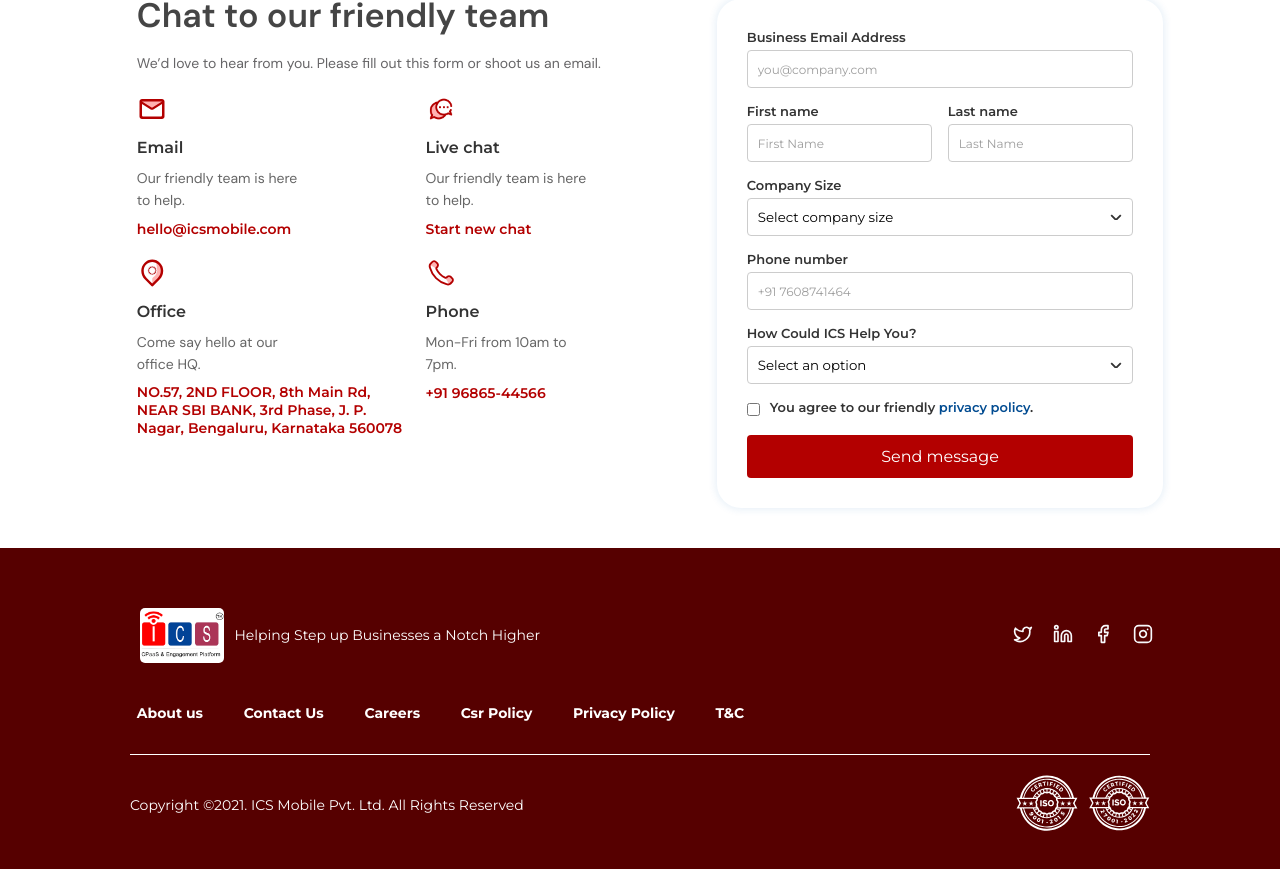
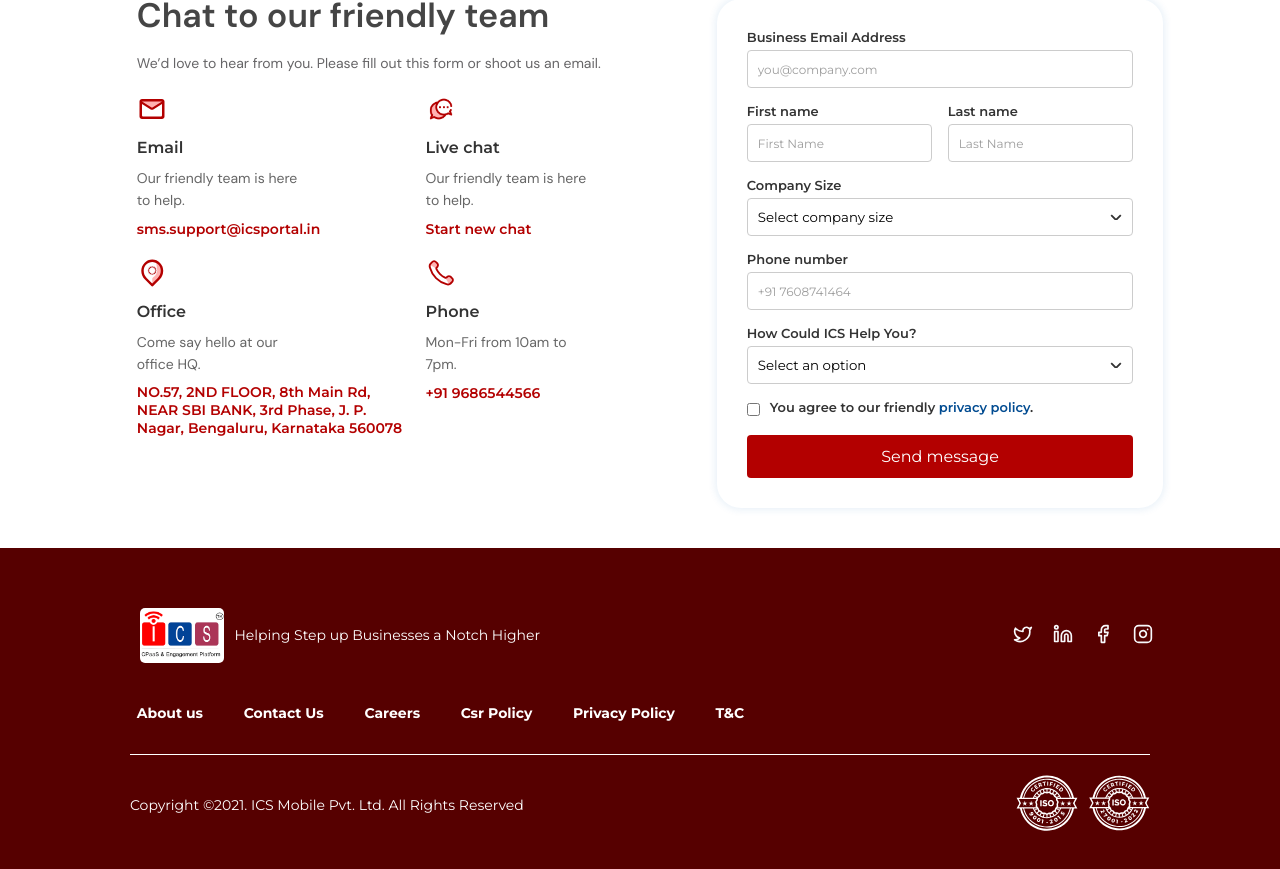
Before and after one commit to bknath/ICS_Mobile, a React (Vite) app: page / in a window 1280 px wide. Shown: the part 4600-5469 px from the top of the page. Built offline with nearby package versions, Linux system fonts and the light colour scheme; no server answers.

Commit message:
added facebook sign up page

```diff
--- a/src/App.jsx
+++ b/src/App.jsx
@@ -23,6 +23,7 @@ import Privacy from './pages/footerlinkpage/Privacy'
 import TermsCondition from './pages/footerlinkpage/TermsCondition'
 import Demomodule from './pages/Demopage/Demomodule'
 import Blogsinglepage from './pages/BlogsPage/Blogsinglepage'
+import FbSignup from './pages/Fbsignuppage/FbSignup'
 const App = () => {
     return (
         <div>
@@ -32,6 +33,7 @@ const App = () => {
                 <Route path='/customer' element={<CustomerengagementPage />} />
                 <Route path='/whatsapp' element={<ApiwhatsappPage />} />
                 <Route path='/contact-us' element={<Contactuspage />} />
+                <Route path='/fb-signup' element={<FbSignup/>}/>
                 <Route path='/smsgateway' element={<SMSgatewaypage />} />
                 <Route path='/rcspage' element={<Rcstestpage />} />
                 <Route path='/aboutus' element={<AboutusPage />} />
--- a/src/components/Formsection/Formsection.jsx
+++ b/src/components/Formsection/Formsection.jsx
@@ -95,7 +95,7 @@ const Formsection = () => {
                             <div>
                                 <h3>Email</h3>
                                 <p>Our friendly team is here <br /> to help.</p>
-                                <a href="mailto:hello@icsmobile.com">hello@icsmobile.com</a>
+                                <a href="mailto:sms.support@icsportal.in">sms.support@icsportal.in</a>
                             </div>
                         </div>
                         <div className="contact-item">
@@ -119,7 +119,7 @@ const Formsection = () => {
                             <div>
                                 <h3>Phone</h3>
                                 <p>Mon-Fri from 10am to <br /> 7pm.</p>
-                                <a href="tel:+919686544566">+91 96865-44566</a>
+                                <a href="tel:+919686544566">+91 9686544566</a>
                             </div>
                         </div>
                     </div>
--- a/src/pages/Contactuspage/Contactus.jsx
+++ b/src/pages/Contactuspage/Contactus.jsx
@@ -1,6 +1,7 @@
 import React, { useState, useEffect } from 'react';
 import './Contactus.css';
 import { assets } from '../../assets/assets';
+import { Link } from 'react-router-dom';
 
 const Contactus = () => {
     const [formData, setFormData] = useState({
@@ -97,6 +98,7 @@ const Contactus = () => {
                         <p style={{ paddingBottom: '5px', color: '#b30000' }}>Contact us</p>
                         <h2>How May We<br /> Assist You?</h2>
                         <p>ICS is a trusted CPaaS communication partner for Enterprises. We aim to provide solutions that not only fulfill your demands but also surpass your expectations. We're here to help you find it, no matter what you're looking for.</p>
+                        <span style={{display:'flex', fontSize:'15px'}}><Link to='/fb-signup'>Click here</Link><p>&nbsp; for Facebook Signup</p></span>
                     </div>
                     <div className="contactusimage">
                         <img src={assets.contactusimage} alt="Contact Us" />
@@ -270,8 +272,8 @@ const Contactus = () => {
                                 <div className="location-info">
                                     <h3>Call us or Chat</h3>
                                     <p>Mon-Fri from 8am to 5pm.</p>
-                                    <p>+1 (555) 000-0000</p>
-                                    <p><a href="mailto:support@untitledui.com">support@untitledui.com</a></p>
+                                    <a style={{fontSize:'14px'}} href="tel:+919686544566">+91 9686544566</a>
+                                    <p><a href="mailto:sms.support@icsportal.in">sms.support@icsportal.in</a></p>
                                 </div>
                             </div>
                             <div className="location-maps">
--- /dev/null
+++ b/src/pages/Fbsignuppage/FbSignup.jsx
@@ -0,0 +1,11 @@
+import React from 'react'
+
+const FbSignup = () => {
+  return (
+    <div>
+      <iframe  src='https://pinnacle.in/embedded-signup/fb-signup.php?token=vyjcZhyIjwJLA1qRAYieQssbATbusKfdK9%2FzVrSpRGMwjmT5TpTUaJFU1qNQWB4o&app_id=%2Fnp7HDMCJ39Z%2FFrs8M5pkQ%3D%3D&config_id=s7ax70suptSroRsF6rHqrptHTlYLYCcnfoIr2nQy9IE%3D&solution_id=zsJd5ZU3uBS2LHAqaHxB3A%3D%3D&mode=syY6PAgG1PR5fAG1p89cCw%3D%3D&themecolor=001d4c&app_secret=KnFqXOrYGN%2BMNCzEqp1GNI%2FT9Pwrx4P7Q5%2FPwd0wYJebR05WC2AnJ36CK9p0MvSB' width='100%' style={{height:'90vh', display:'flex', justifyContent:'center'}} frameborder='0' ></iframe>
+    </div>
+  )
+}
+
+export default FbSignup;
```
